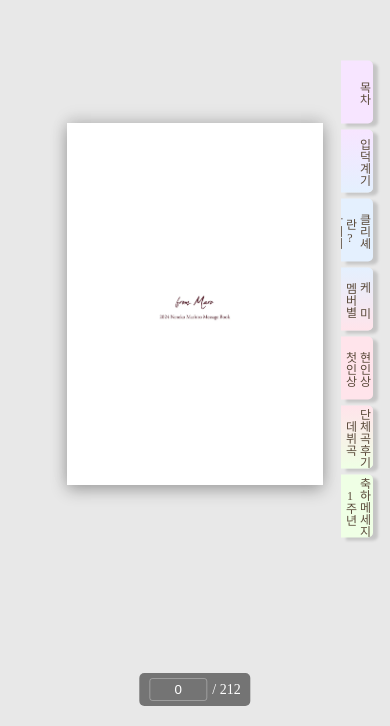
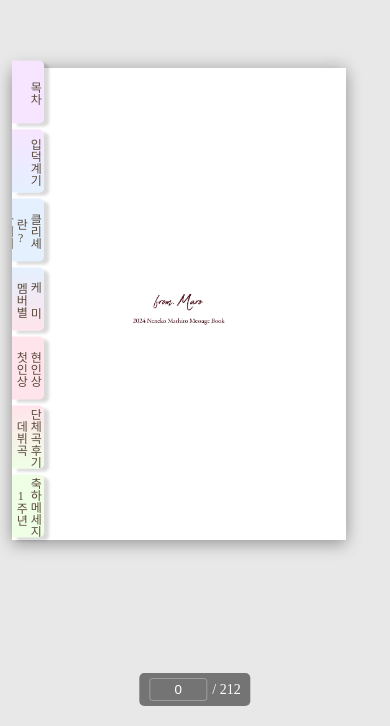
Before and after one commit to 2025clichedebut/messagebook, a plain HTML site: page index.html in a window 390 px wide. Shown: the part 118-844 px from the top of the page. Drawn offline with Linux system fonts and the light colour scheme; a web font is replaced by a local one.

Commit message:
no message

```diff
--- a/styles.css
+++ b/styles.css
@@ -190,7 +190,6 @@ body.first-page .right-page {
 }
 
 body.first-page .right-page img {
-
     object-fit: contain;
 }
 
@@ -212,6 +211,8 @@ body.first-page .bookmark:nth-child(n) { transform: translateX(-7px); }
 @media (max-width: 768px) {
     body {
         background-color: #E8E8E8;
+        justify-content: start;
+        margin-left: 3vw;
     }
 
     .ebook-container {
@@ -230,7 +231,6 @@ body.first-page .bookmark:nth-child(n) { transform: translateX(-7px); }
 
     .bookmark-container {
         position: fixed;
-        right: 10px;
         top: 50%;
         transform: translateY(-50%);
         z-index: 100;
@@ -252,4 +252,9 @@ body.first-page .bookmark:nth-child(n) { transform: translateX(-7px); }
         bottom: 20px;
         font-size: 14px;
     }
+
+    body.first-page .right-page {
+        max-height: 56vh;
+        margin: auto;
+    }
 }
```
